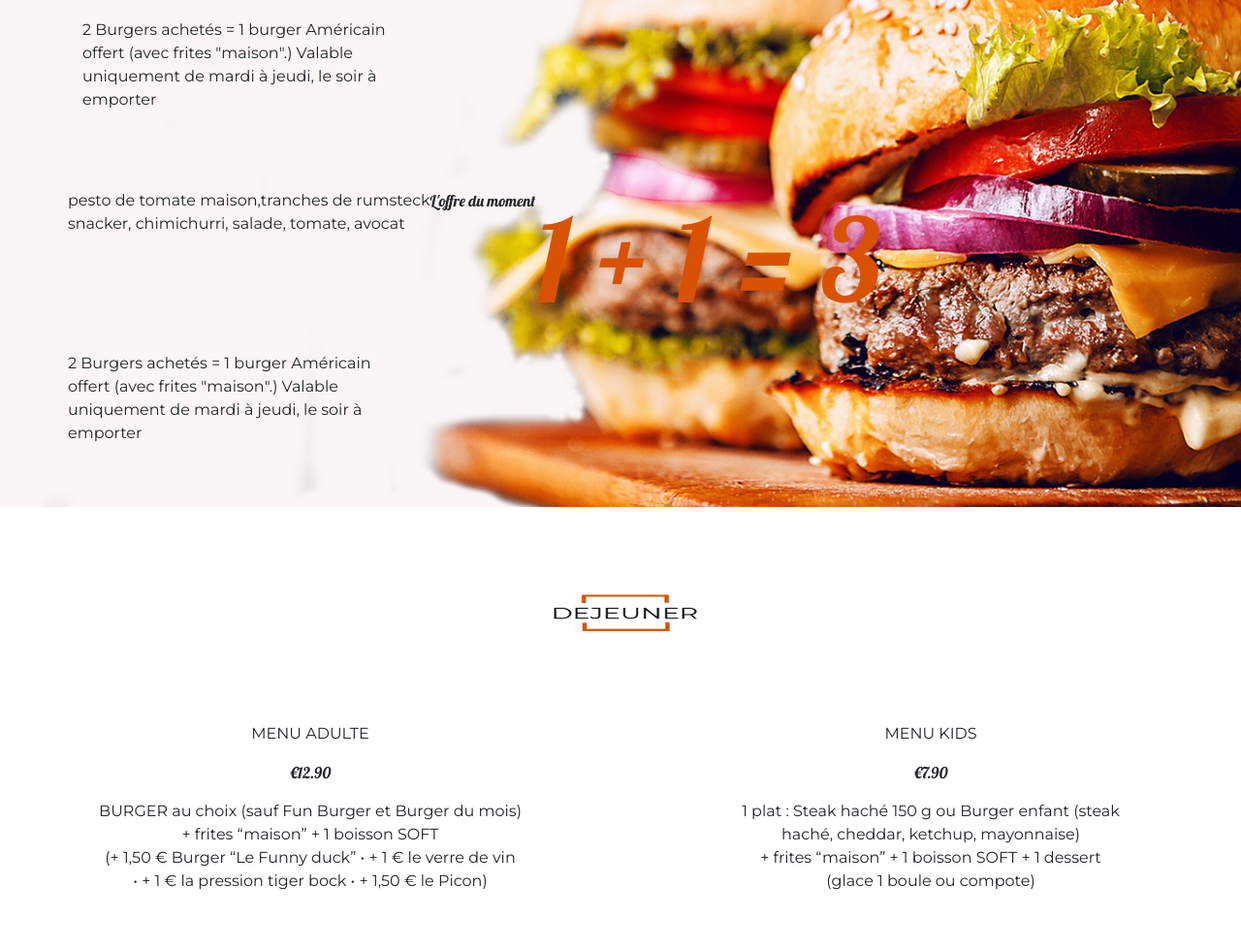
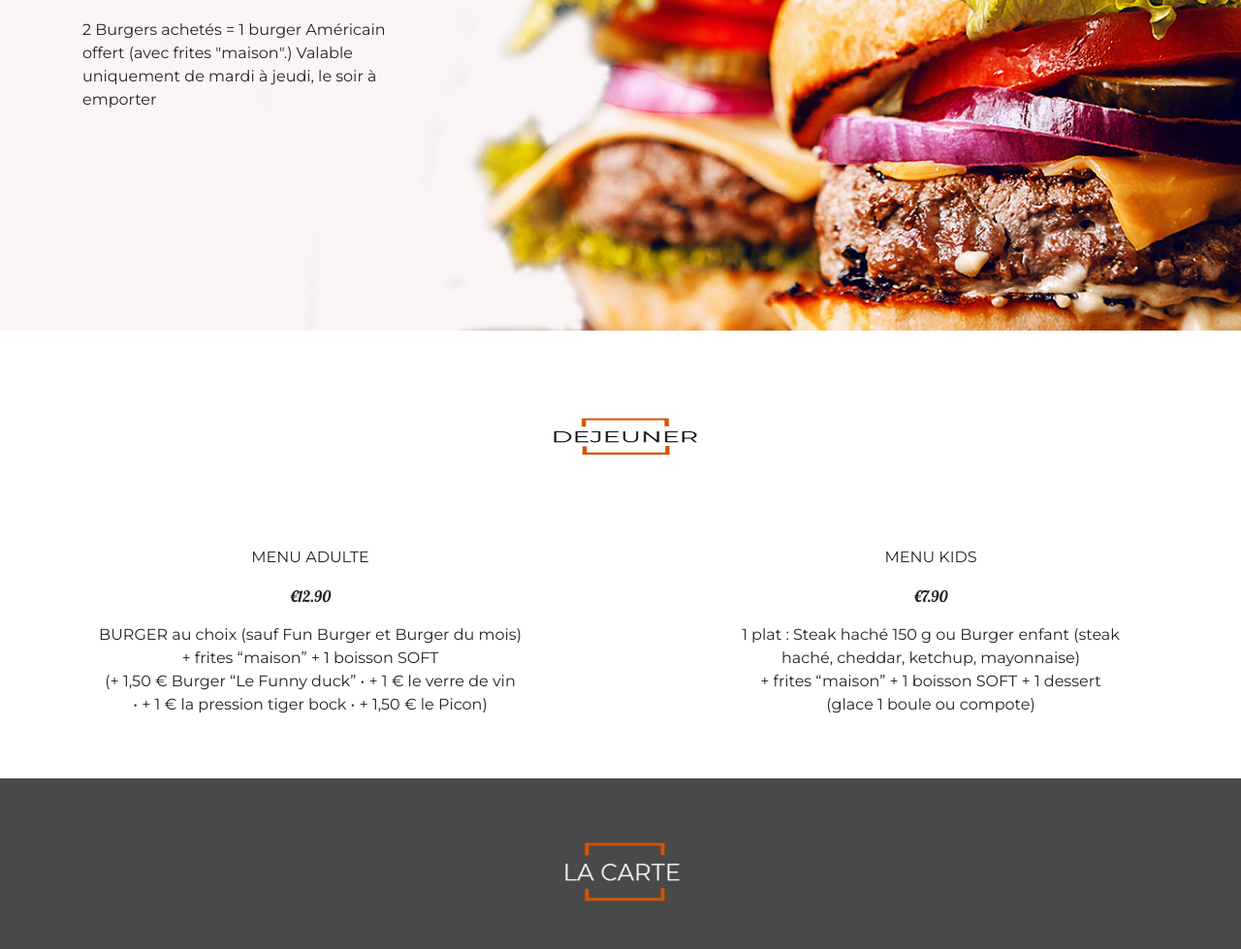
Before and after one commit to DesireeBesnard/king-burger, a plain HTML site: page index.html in a window 1280 px wide. Shown: the part 1299-2278 px from the top of the page at 97% size. Drawn offline with nearby package versions, Linux system fonts and the light colour scheme; files that its build step writes are made by us from their sources; a script that the page names is missing; files whose address does not match are found by name.

```diff
--- a/index.html
+++ b/index.html
@@ -84,17 +84,8 @@
                         "maison".) Valable</br>
                         uniquement de mardi à jeudi, le soir à</br> emporter</p>
                 </div>
-                <p class="pt-3 montserrat">pesto de tomate maison,tranches de rumsteck</br> snacker,
-                    chimichurri, salade,
-                    tomate, avocat</p>
-                <p class="pt-3 lobster">L'offre du moment</p>
-                <p class="pt-3 h1 lobster text-orange">1 + 1 = 3</p>
-                <p class="pt-3 pb-5 montserrat">2 Burgers achetés = 1 burger Américain </br> offert (avec frites
-                    "maison".) Valable</br>
-                    uniquement de mardi à jeudi, le soir à</br> emporter</p>
             </div>
         </div>
-    </div>
     </div>
 
     <div class="container-fluid">
@@ -350,23 +341,26 @@
                     </div>
                     <div class="col-xl-4">
                         <p class="horaires">HORAIRES</p>
-                        <p class="bordure-orange-left bordure-orange-right">Du mardi au vendredi<br>11h-13h30/ 18h-20h<br>Samedi et dimanche<br>18h-22h</p>
+                        <p class="bordure-orange-left bordure-orange-right">Du mardi au vendredi<br>11h-13h30/
+                            18h-20h<br>Samedi et dimanche<br>18h-22h</p>
                     </div>
                     <div class="col-xl-4">
                         <p class="adresse mt-xl-4 mb-xl-1 pt-xl-3">ADRESSE</p>
                         <p>22 Rue de Besançon<br>
-                        70000 Vesoul</p>
+                            70000 Vesoul</p>
                     </div>
                 </div>
 
                 <div class="row d-flex">
-                <p><img src="media/insta-logo.png" alt="image du logo de instagram" width="300" height="300"></p>
-                <p><img src="media/twitter-logo.png" alt="image du logo de twitter" width="300" height="300"></p>
-                <p><img src="media/fb-logo.png" alt="image du logo de facebook" width="300" height="300"></p>
+                    <p><img src="media/insta-logo.png" alt="image du logo de instagram" width="300" height="300"></p>
+                    <p><img src="media/twitter-logo.png" alt="image du logo de twitter" width="300" height="300"></p>
+                    <p><img src="media/fb-logo.png" alt="image du logo de facebook" width="300" height="300"></p>
                 </div>
 
                 <div class="row">
-                    <p><iframe src="https://www.google.com/maps/embed?pb=!1m23!1m12!1m3!1d1345968.5791666075!2d3.1196605380229236!3d48.78485158433429!2m3!1f0!2f0!3f0!3m2!1i1024!2i768!4f13.1!4m8!3e6!4m0!4m5!1s0x4794986d3c1a1037%3A0xcb6b505301e83e6c!2sL&#39;Artisan%20Du%20Burger%2C%203%20Rue%20Stanislas%2C%2054000%20Nancy!3m2!1d48.693180399999996!2d6.1823239999999995!5e0!3m2!1sfr!2sfr!4v1573549390793!5m2!1sfr!2sfr" width="600" height="450" frameborder="0" style="border:0;" allowfullscreen=""></iframe></p>
+                    <p><iframe
+                            src="https://www.google.com/maps/embed?pb=!1m23!1m12!1m3!1d1345968.5791666075!2d3.1196605380229236!3d48.78485158433429!2m3!1f0!2f0!3f0!3m2!1i1024!2i768!4f13.1!4m8!3e6!4m0!4m5!1s0x4794986d3c1a1037%3A0xcb6b505301e83e6c!2sL&#39;Artisan%20Du%20Burger%2C%203%20Rue%20Stanislas%2C%2054000%20Nancy!3m2!1d48.693180399999996!2d6.1823239999999995!5e0!3m2!1sfr!2sfr!4v1573549390793!5m2!1sfr!2sfr"
+                            width="600" height="450" frameborder="0" style="border:0;" allowfullscreen=""></iframe></p>
                 </div>
 
                 <div class="row">
```
